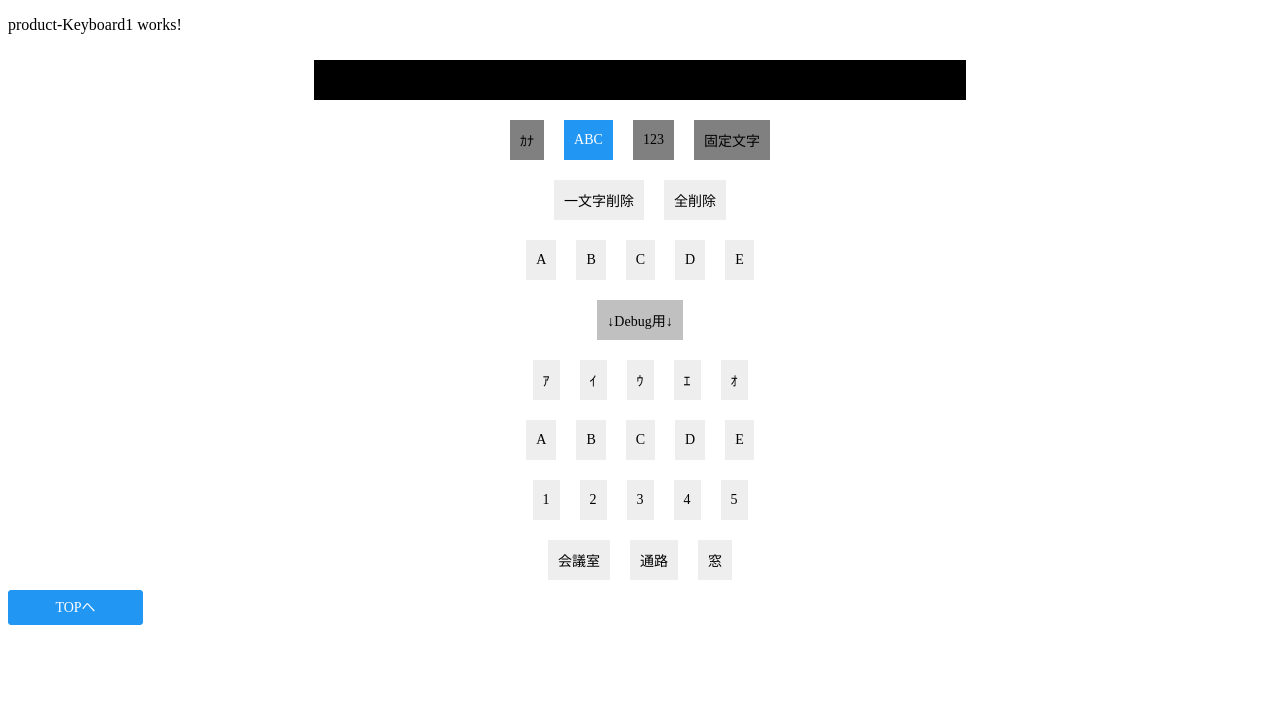
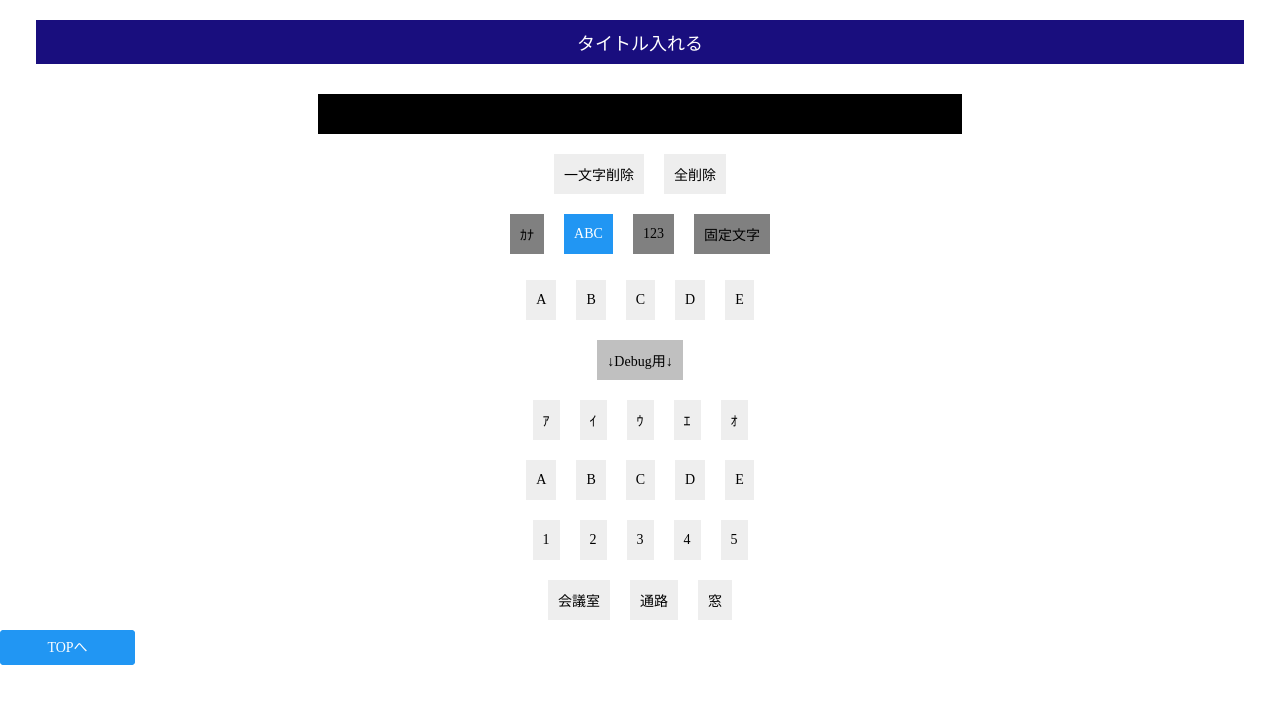
Before and after one commit to fakeprogrammer1/arao_keyboard, an Angular app: page /products/keyboard in a window 1280 px wide. Both pictures are taken after a click on the element "ABC". Shown: the top 704 px of the page. Built offline with nearby package versions, Linux system fonts and the light colour scheme.

Commit message:
レイアウト変更：画面を上下に分割

```diff
--- a/src/app/product/product-keyboard1/product-keyboard1.component.html
+++ b/src/app/product/product-keyboard1/product-keyboard1.component.html
@@ -1,23 +1,61 @@
-<p>
-    product-Keyboard1 works!
-</p>
+<body>
+    <div id="araoHeader">
+        <span class="araotitle"> タイトル入れる </span>
 
         <div class="footer">
             <div class="araotextbox">{{ keyboardCommon.inputstring }}</div>
         </div>
+        <div class="footer">
+            <div class="araobutton gray" (click)="delCharactor()">{{ keyboardCommonStrings.deletestrings[0] }}</div>
+            <span class="araobutton gray" (click)="delAllString()">{{ keyboardCommonStrings.deletestrings[1] }}</span>
+        </div>
         <div [ngSwitch]="currentKeyboard">
             <div *ngSwitchCase="0">
-        <!-- -->
                 <div class="footer">
                     <span class="araotub active">{{ keyboardCommonStrings.keyboardstrings[0] }}</span>
                     <span class="araotub nonactive" (click)="setCurrentKeyboard(1)">{{ keyboardCommonStrings.keyboardstrings[1] }}</span>
                     <span class="araotub nonactive" (click)="setCurrentKeyboard(2)">{{ keyboardCommonStrings.keyboardstrings[2] }}</span>
                     <span class="araotub nonactive" (click)="setCurrentKeyboard(3)">{{ keyboardCommonStrings.keyboardstrings[3] }}</span>
                 </div>
+            </div>
+            <div *ngSwitchCase="1">
                 <div class="footer">
-            <div class="araobutton gray" (click)="delCharactor()">{{ keyboardCommonStrings.deletestrings[0] }}</div>
-            <span class="araobutton gray" (click)="delAllString()">{{ keyboardCommonStrings.deletestrings[1] }}</span>
+                    <span class="araotub nonactive" (click)="setCurrentKeyboard(0)">{{ keyboardCommonStrings.keyboardstrings[0] }}</span>
+                    <span class="araotub active">{{ keyboardCommonStrings.keyboardstrings[1] }}</span>
+                    <span class="araotub nonactive" (click)="setCurrentKeyboard(2)">{{ keyboardCommonStrings.keyboardstrings[2] }}</span>
+                    <span class="araotub nonactive" (click)="setCurrentKeyboard(3)">{{ keyboardCommonStrings.keyboardstrings[3] }}</span>
                 </div>
+            </div>
+            <div *ngSwitchCase="2">
+                <div class="footer">
+                    <span class="araotub nonactive" (click)="setCurrentKeyboard(0)">{{ keyboardCommonStrings.keyboardstrings[0] }}</span>
+                    <span class="araotub nonactive" (click)="setCurrentKeyboard(1)">{{ keyboardCommonStrings.keyboardstrings[1] }}</span>
+                    <span class="araotub active">{{ keyboardCommonStrings.keyboardstrings[2] }}</span>
+                    <span class="araotub nonactive" (click)="setCurrentKeyboard(3)">{{ keyboardCommonStrings.keyboardstrings[3] }}</span>
+                </div>
+            </div>
+            <div *ngSwitchCase="3">
+                <div class="footer">
+                    <span class="araotub nonactive" (click)="setCurrentKeyboard(0)">{{ keyboardCommonStrings.keyboardstrings[0] }}</span>
+                    <span class="araotub nonactive" (click)="setCurrentKeyboard(1)">{{ keyboardCommonStrings.keyboardstrings[1] }}</span>
+                    <span class="araotub nonactive" (click)="setCurrentKeyboard(2)">{{ keyboardCommonStrings.keyboardstrings[2] }}</span>
+                    <span class="araotub active">{{ keyboardCommonStrings.keyboardstrings[3] }}</span>
+                </div>
+            </div>
+            <div *ngSwitchDefault>
+                <div class="footer">
+                    <span class="araotub active">{{ keyboardCommonStrings.keyboardstrings[0] }}</span>
+                    <span class="araotub nonactive" (click)="setCurrentKeyboard(1)">{{ keyboardCommonStrings.keyboardstrings[1] }}</span>
+                    <span class="araotub nonactive" (click)="setCurrentKeyboard(2)">{{ keyboardCommonStrings.keyboardstrings[2] }}</span>
+                    <span class="araotub nonactive" (click)="setCurrentKeyboard(3)">{{ keyboardCommonStrings.keyboardstrings[3] }}</span>
+                </div>
+            </div>
+        </div>
+    </div>
+
+    <div id="araoContent">
+        <div [ngSwitch]="currentKeyboard">
+            <div *ngSwitchCase="0">
                 <div class="footer">
                     <span class="araobutton gray" (click)="addCharactor(keyboardCommonStrings.kanaLists[j])" *ngFor="let i of keyboardCommonStrings.kanaLists; index as j">
                         {{ keyboardCommonStrings.kanaLists[j] }}
@@ -25,17 +63,6 @@
                 </div>
             </div>
             <div *ngSwitchCase="1">
-        <!-- -->
-        <div class="footer">
-            <span class="araotub nonactive" (click)="setCurrentKeyboard(0)">{{ keyboardCommonStrings.keyboardstrings[0] }}</span>
-            <span class="araotub active">{{ keyboardCommonStrings.keyboardstrings[1] }}</span>
-            <span class="araotub nonactive" (click)="setCurrentKeyboard(2)">{{ keyboardCommonStrings.keyboardstrings[2] }}</span>
-            <span class="araotub nonactive" (click)="setCurrentKeyboard(3)">{{ keyboardCommonStrings.keyboardstrings[3] }}</span>
-        </div>
-        <div class="footer">
-            <span class="araobutton gray" (click)="delCharactor()">{{ keyboardCommonStrings.deletestrings[0] }}</span>
-            <span class="araobutton gray" (click)="delAllString()">{{ keyboardCommonStrings.deletestrings[1] }}</span>
-        </div>
                 <div class="footer">
                     <span class="araobutton gray" (click)="addCharactor(keyboardCommonStrings.alphabetLists[j])" *ngFor="let i of keyboardCommonStrings.alphabetLists; index as j">
                         {{ keyboardCommonStrings.alphabetLists[j] }}
@@ -43,17 +70,6 @@
                 </div>
             </div>
             <div *ngSwitchCase="2">
-        <!-- -->
-        <div class="footer">
-            <span class="araotub nonactive" (click)="setCurrentKeyboard(0)">{{ keyboardCommonStrings.keyboardstrings[0] }}</span>
-            <span class="araotub nonactive" (click)="setCurrentKeyboard(1)">{{ keyboardCommonStrings.keyboardstrings[1] }}</span>
-            <span class="araotub active">{{ keyboardCommonStrings.keyboardstrings[2] }}</span>
-            <span class="araotub nonactive" (click)="setCurrentKeyboard(3)">{{ keyboardCommonStrings.keyboardstrings[3] }}</span>
-        </div>
-        <div class="footer">
-            <span class="araobutton gray" (click)="delCharactor()">{{ keyboardCommonStrings.deletestrings[0] }}</span>
-            <span class="araobutton gray" (click)="delAllString()">{{ keyboardCommonStrings.deletestrings[1] }}</span>
-        </div>
                 <div class="footer">
                     <span class="araobutton gray" (click)="addCharactor(keyboardCommonStrings.numberLists[j])" *ngFor="let i of keyboardCommonStrings.numberLists; index as j">
                         {{ keyboardCommonStrings.numberLists[j] }}
@@ -61,17 +77,6 @@
                 </div>
             </div>
             <div *ngSwitchCase="3">
-        <!-- -->
-        <div class="footer">
-            <span class="araotub nonactive" (click)="setCurrentKeyboard(0)">{{ keyboardCommonStrings.keyboardstrings[0] }}</span>
-            <span class="araotub nonactive" (click)="setCurrentKeyboard(1)">{{ keyboardCommonStrings.keyboardstrings[1] }}</span>
-            <span class="araotub nonactive" (click)="setCurrentKeyboard(2)">{{ keyboardCommonStrings.keyboardstrings[2] }}</span>
-            <span class="araotub active">{{ keyboardCommonStrings.keyboardstrings[3] }}</span>
-        </div>
-        <div class="footer">
-            <span class="araobutton gray" (click)="delCharactor()">{{ keyboardCommonStrings.deletestrings[0] }}</span>
-            <span class="araobutton gray" (click)="delAllString()">{{ keyboardCommonStrings.deletestrings[1] }}</span>
-        </div>
                 <div class="footer">
                     <span class="araobutton gray" (click)="addCharactor(keyboardCommonStrings.charsLists[j])" *ngFor="let i of keyboardCommonStrings.charsLists; index as j">
                         {{ keyboardCommonStrings.charsLists[j] }}
@@ -79,17 +84,6 @@
                 </div>
             </div>
             <div *ngSwitchDefault>
-        <!-- -->
-        <div class="footer">
-            <span class="araotub active">{{ keyboardCommonStrings.keyboardstrings[0] }}</span>
-            <span class="araotub nonactive" (click)="setCurrentKeyboard(1)">{{ keyboardCommonStrings.keyboardstrings[1] }}</span>
-            <span class="araotub nonactive" (click)="setCurrentKeyboard(2)">{{ keyboardCommonStrings.keyboardstrings[2] }}</span>
-            <span class="araotub nonactive" (click)="setCurrentKeyboard(3)">{{ keyboardCommonStrings.keyboardstrings[3] }}</span>
-        </div>
-        <div class="footer">
-            <div class="araobutton gray" (click)="delCharactor()">{{ keyboardCommonStrings.deletestrings[0] }}</div>
-            <span class="araobutton gray" (click)="delAllString()">{{ keyboardCommonStrings.deletestrings[1] }}</span>
-        </div>
                 <div class="footer">
                     <span class="araobutton gray" (click)="addCharactor(keyboardCommonStrings.kanaLists[j])" *ngFor="let i of keyboardCommonStrings.kanaLists; index as j">
                        {{ keyboardCommonStrings.kanaLists[j] }}
@@ -98,9 +92,6 @@
 
             </div>
         </div>
-
-<!-- 以下お試し用に残す-->
-
         <div class="footer">
             <div class="araobutton">↓Debug用↓</div>
         </div>
@@ -110,16 +101,6 @@
         {{ keyboardCommonStrings.kanaLists[j] }}
     </span>
         </div>
-
-<!--
-<div class="footer">
-    <span class="araobutton gray">{{ keyboardCommonStrings.kanaLists[0] }}</span>
-    <span class="araobutton gray">{{ keyboardCommonStrings.kanaLists[1] }}</span>
-    <span class="araobutton gray">{{ keyboardCommonStrings.kanaLists[2] }}</span>
-    <span class="araobutton gray">{{ keyboardCommonStrings.kanaLists[3] }}</span>
-    <span class="araobutton gray">{{ keyboardCommonStrings.kanaLists[4] }}</span>
-</div>
--->
 
         <div class="footer">
             <span class="araobutton gray" (click)="addCharactor(keyboardCommonStrings.alphabetLists[j])" *ngFor="let i of keyboardCommonStrings.alphabetLists; index as j">
@@ -142,3 +123,5 @@
         <div class="button">
             <span class="button" routerLink="/products">TOPへ</span>
         </div>
+    </div>
+</body>
--- a/src/app/product/product-keyboard1/product-keyboard1.component.scss
+++ b/src/app/product/product-keyboard1/product-keyboard1.component.scss
@@ -3,6 +3,19 @@
     align-items: center;
     padding: 16px 0;
     width: 100%;
+}
+
+#araoHeader {
+    height: 270px;
+}
+
+#araoContent {
+    position: absolute;
+    top: 270px;
+    left: 0;
+    right: 0;
+    bottom: 0;
+    overflow: auto;
 }
 
 .araotitle {
@@ -12,10 +25,13 @@
     height: 20px;
     margin: 20px;
     padding: 12px;
-    background-color: #C0C0C0;
-    color: #C0C0C0;
+    background-color: rgb(25, 14, 126);
+    color: #FFFFFF;
     font-size: 18px;
     cursor: pointer;
+    &.okbutton {
+        align-items: right;
+    }
 }
 
 .araotextbox {
```
Lines whose indentation alone changed are shown as unchanged.
